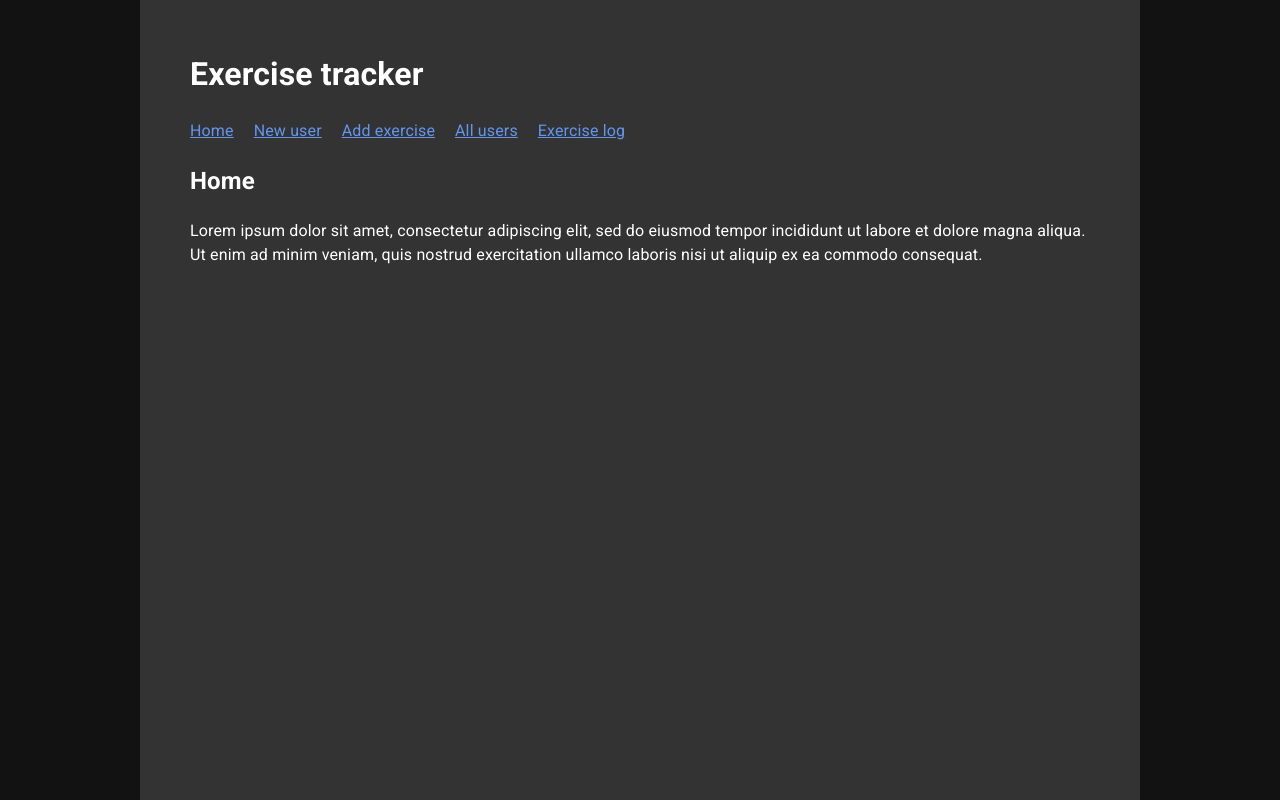
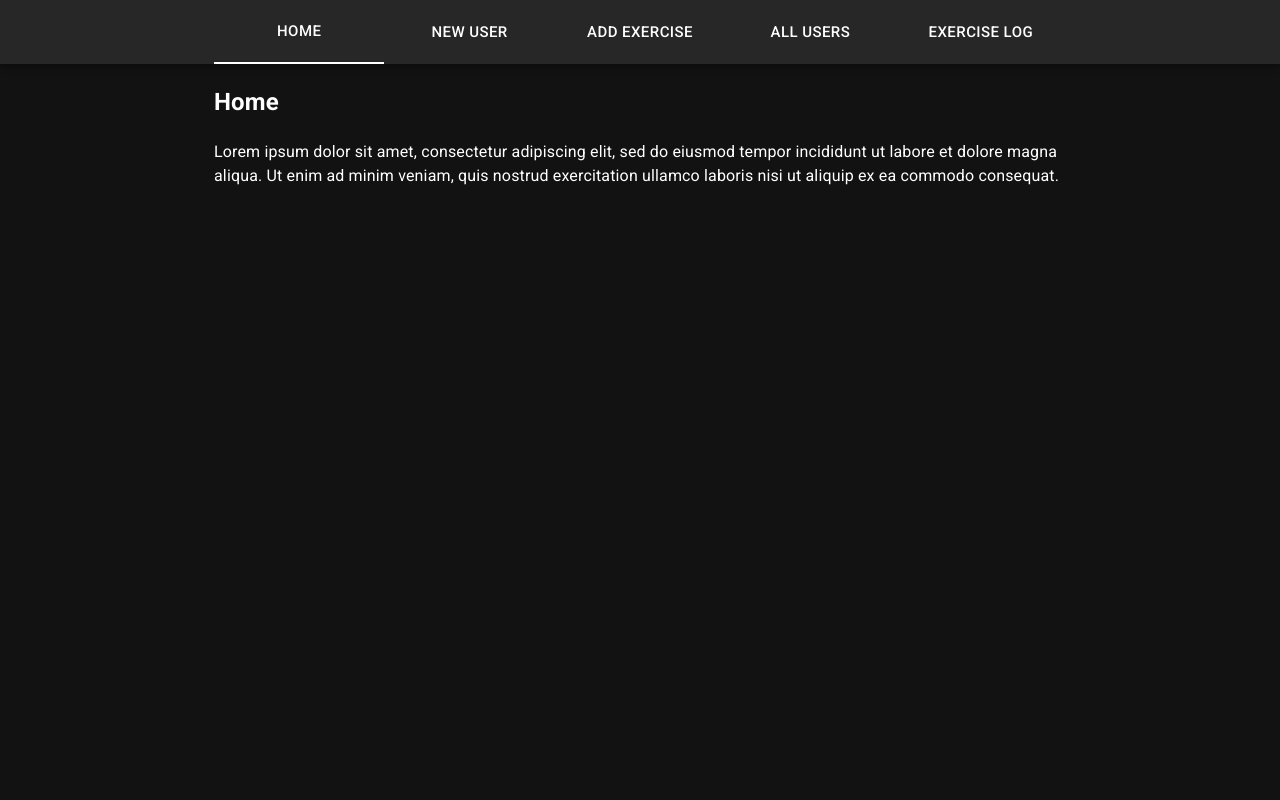
Before and after one commit to sitek94/exercise-tracker-client, a React (Create React App) app: page / in a window 1280 px wide. Built offline with nearby package versions, Linux system fonts and the light colour scheme.

Commit message:
create and style <Nav> component

```diff
--- a/src/App.tsx
+++ b/src/App.tsx
@@ -1,5 +1,8 @@
 import * as React from 'react';
-import { Routes, Route, Link } from 'react-router-dom';
+import { Routes, Route } from 'react-router-dom';
+
+import { Container, Toolbar } from '@material-ui/core';
+import { Nav, NavItemLink } from 'components/nav';
 
 import NewUser from 'screens/new-user';
 import AddExercise from 'screens/add-exercise';
@@ -10,15 +13,15 @@ import Home from 'screens/home';
 
 function App() {
   return (
-    <div className="container">
-      <h1>Exercise tracker</h1>
-      <nav>
-        <Link to="/">Home</Link>
-        <Link to="/new-user">New user</Link>
-        <Link to="/add-exercise">Add exercise</Link>
-        <Link to="/users">All users</Link>
-        <Link to="/log">Exercise log</Link>
-      </nav>
+    <Container maxWidth="md">
+      <Nav>
+        <NavItemLink label="Home" to="/" />
+        <NavItemLink label="New user" to="/new-user" />
+        <NavItemLink label="Add exercise" to="/add-exercise" />
+        <NavItemLink label="All users" to="/users" />
+        <NavItemLink label="Exercise log" to="/log" />
+      </Nav>
+      <Toolbar />
 
       <main>
         <Routes>
@@ -30,7 +33,7 @@ function App() {
           <Route path="*" element={<NotFound />} />
         </Routes>
       </main>
-    </div>
+    </Container>
   );
 }
 
--- /dev/null
+++ b/src/components/nav.tsx
@@ -0,0 +1,57 @@
+import * as React from 'react';
+import { AppBar, Button, Toolbar, useTheme } from '@material-ui/core';
+import { Link as RouterLink, useMatch } from 'react-router-dom';
+
+interface NavProps {
+  children?: React.ReactNode;
+}
+
+function Nav({ children }: NavProps) {
+  const theme = useTheme();
+
+  return (
+    <AppBar position="fixed">
+      <Toolbar
+        sx={{
+          maxWidth: theme.breakpoints.values.md,
+          width: '100%',
+          mx: 'auto',
+        }}
+      >
+        {children}
+      </Toolbar>
+    </AppBar>
+  );
+}
+
+interface NavItemLinkProps {
+  label: string;
+  to: string;
+}
+
+function NavItemLink({ label, to }: NavItemLinkProps) {
+  const matches = useMatch(to);
+  const theme = useTheme();
+
+  return (
+    <Button
+      color="inherit"
+      size="large"
+      component={RouterLink}
+      to={to}
+      sx={{
+        alignSelf: 'stretch',
+        borderRadius: '0 !important',
+        borderBottom: matches
+          ? `2px solid ${theme.palette.common.white}`
+          : undefined,
+        px: 2,
+        flex: 1,
+      }}
+    >
+      {label}
+    </Button>
+  );
+}
+
+export { Nav, NavItemLink };
```
